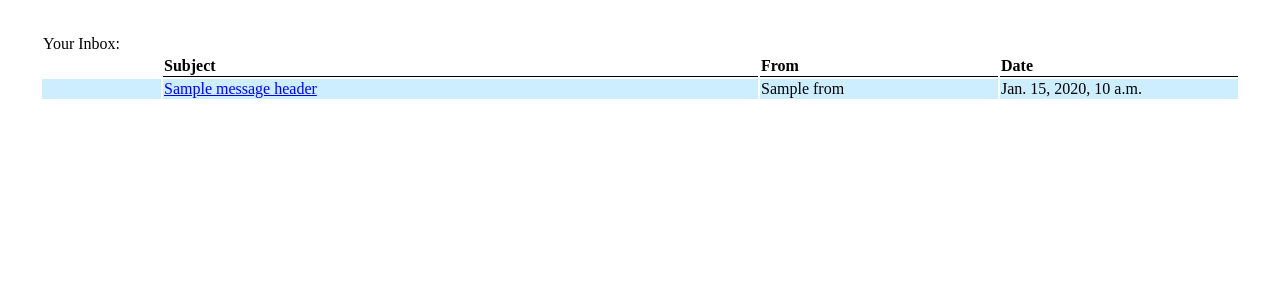
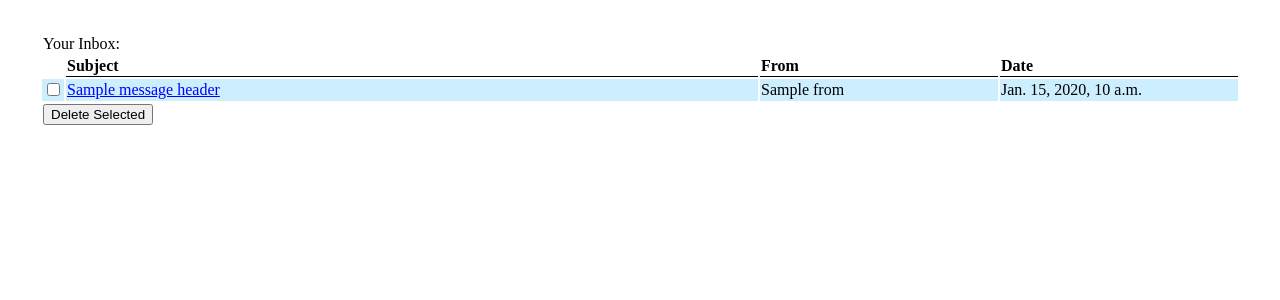
Before and after one commit to matti-kariluoma/webmail, a Django app: template django_localwebmail/webmail_data/templates/mail.html in a window 1280 px wide. Shown: the top 300 px of the page. Run offline with Django 3.2, Linux system fonts and the light colour scheme; the template is opened without the code that fills it: most values are stand-ins (such as "Sample title", 1, 10 or a date in 2020); some libraries are stand-ins or nearby versions.

Commit message:
added checkboxes. subject now takes up rest of h-space

```diff
--- a/django_localwebmail/webmail_data/templates/mail.html
+++ b/django_localwebmail/webmail_data/templates/mail.html
@@ -10,15 +10,19 @@
 	</tr>
 
 	<tr class="mail_headings" style="font-weight: bold;">
-	<td style="width: 10px;"><!-- select all checkbox --></td>
-	<td style="width: 50%;  border-bottom: 1px solid black;">Subject</td>
+	<td style="width: 1%;"><!-- select all checkbox --></td>
+	<td style="border-bottom: 1px solid black;">Subject</td>
 	<td style="width: 20%; border-bottom: 1px solid black;">From</td>
 	<td style="width: 20%; border-bottom: 1px solid black;">Date</td>
 	</tr>
 
 	{% for number, message_headers, message, raw_message in mail %}
 	<tr style="background-color: {% cycle '#cef' '#cdf' %};">
-	<td><!-- select this --></td>
+	<td>
+	<form>
+		<input class="message_checkbox" id="checkbox_{{number}}" type="checkbox" name="{{ number }}" value="{{ number }}" onclick="unselect_variety({{element.1}})" />
+	</form>
+	</td>
 	<td onclick="toggle_message('{{number}}')" style="color: blue; text-decoration: underline;">{{ message_headers.Subject }}</td>
 	<td onclick="toggle_message('{{number}}')">{{ message_headers.From }}</td>
 	<td onclick="toggle_message('{{number}}')">{{ message_headers.Date }}</td>
@@ -34,6 +38,13 @@
 	</td>
 	</tr>
 	{% endfor %}
+	<tr>
+	<td colspan="4">
+	<form>
+		<input type="submit" value="Delete Selected" onclick="delete_selected(); return false">
+	</form>
+	</td>
+	</tr>
 </table>
 </div>
 {% endblock %}
@@ -52,6 +63,10 @@ function toggle_message(id)
 		$("#actions_"+id).show();
 	}
 }
+
+function delete_selected()
+{
+}
 {% endblock %}
 
 {% block jquery %}
```
